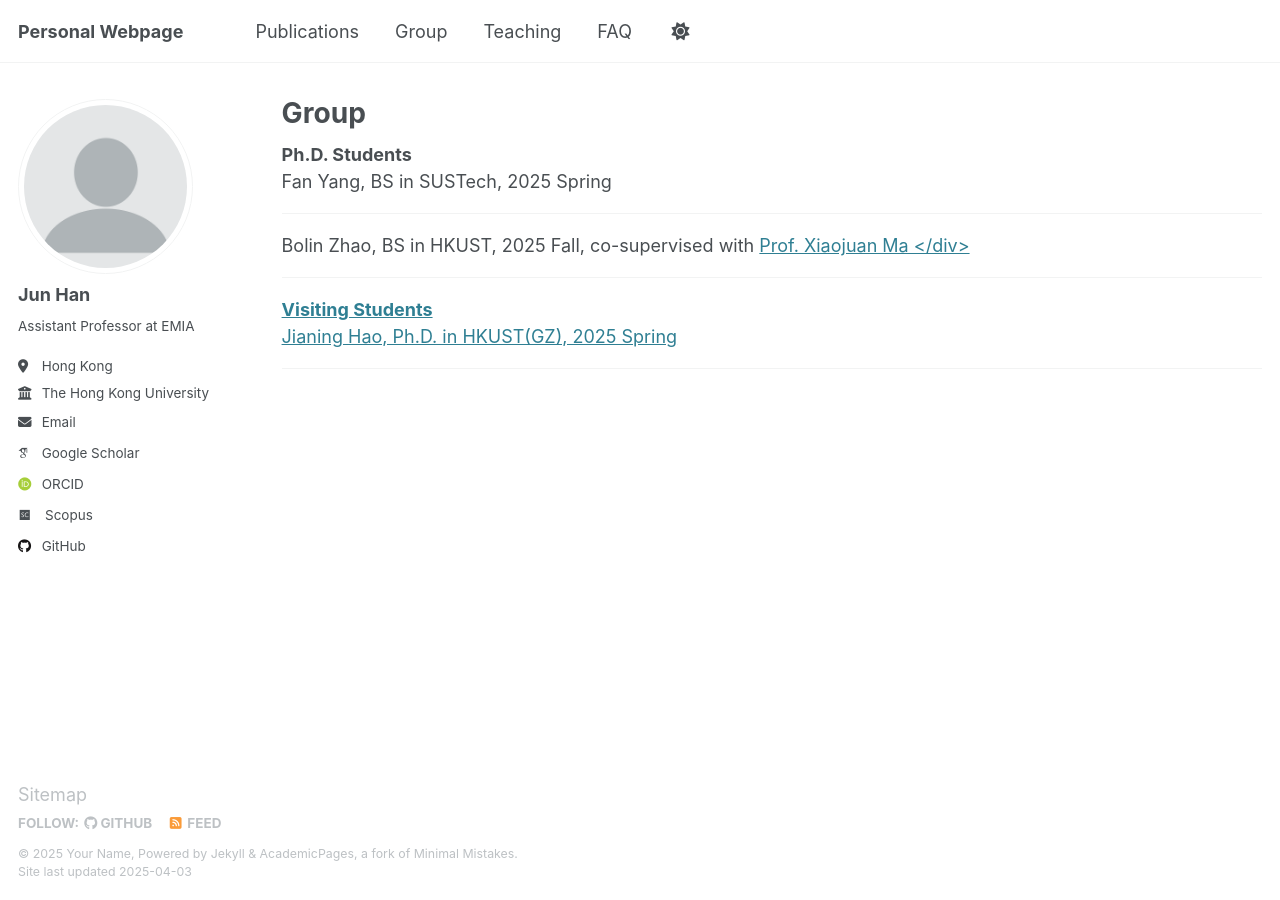
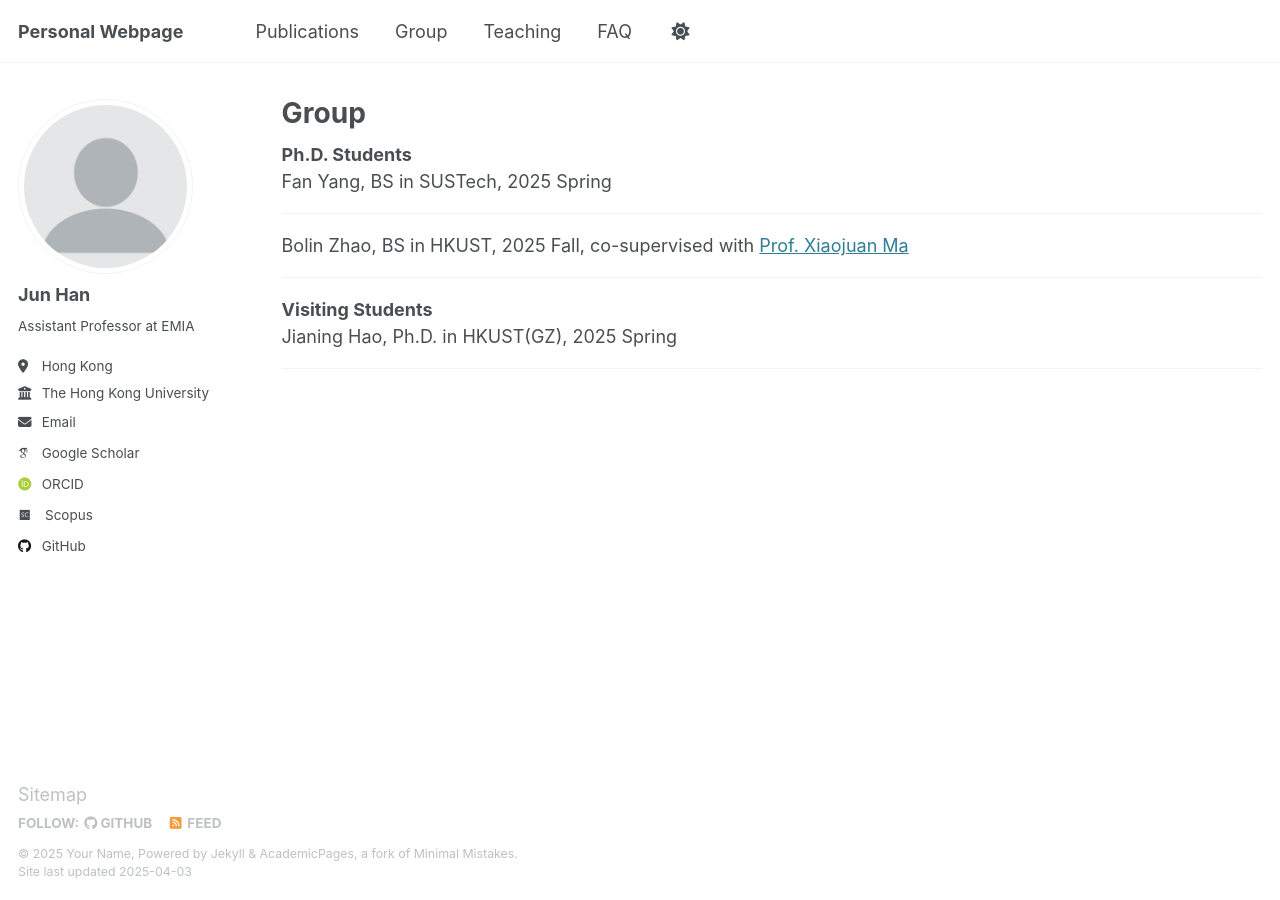
Before and after one commit to stevenhan1991/stevenhan1991.github.io, a Jekyll site: the page built from _pages/group.md, in a window 1280 px wide. Built offline with Jekyll 4.4.1, drawn with Linux system fonts in a browser that asks for light colours; some web fonts are replaced.

Commit message:
Update group.md

```diff
--- a/_pages/group.md
+++ b/_pages/group.md
@@ -17,7 +17,7 @@ redirect_from:
    <hr>
 
    <div class="text">
-    <div class="title"> Bolin Zhao, BS in HKUST, 2025 Fall, co-supervised with <a href="https://seng.hkust.edu.hk/about/people/faculty/xiaojuan-ma">Prof. Xiaojuan Ma </div>
+    <div class="title"> Bolin Zhao, BS in HKUST, 2025 Fall, co-supervised with <a href="https://seng.hkust.edu.hk/about/people/faculty/xiaojuan-ma">Prof. Xiaojuan Ma</a></div>
 
    <hr>
 
```
